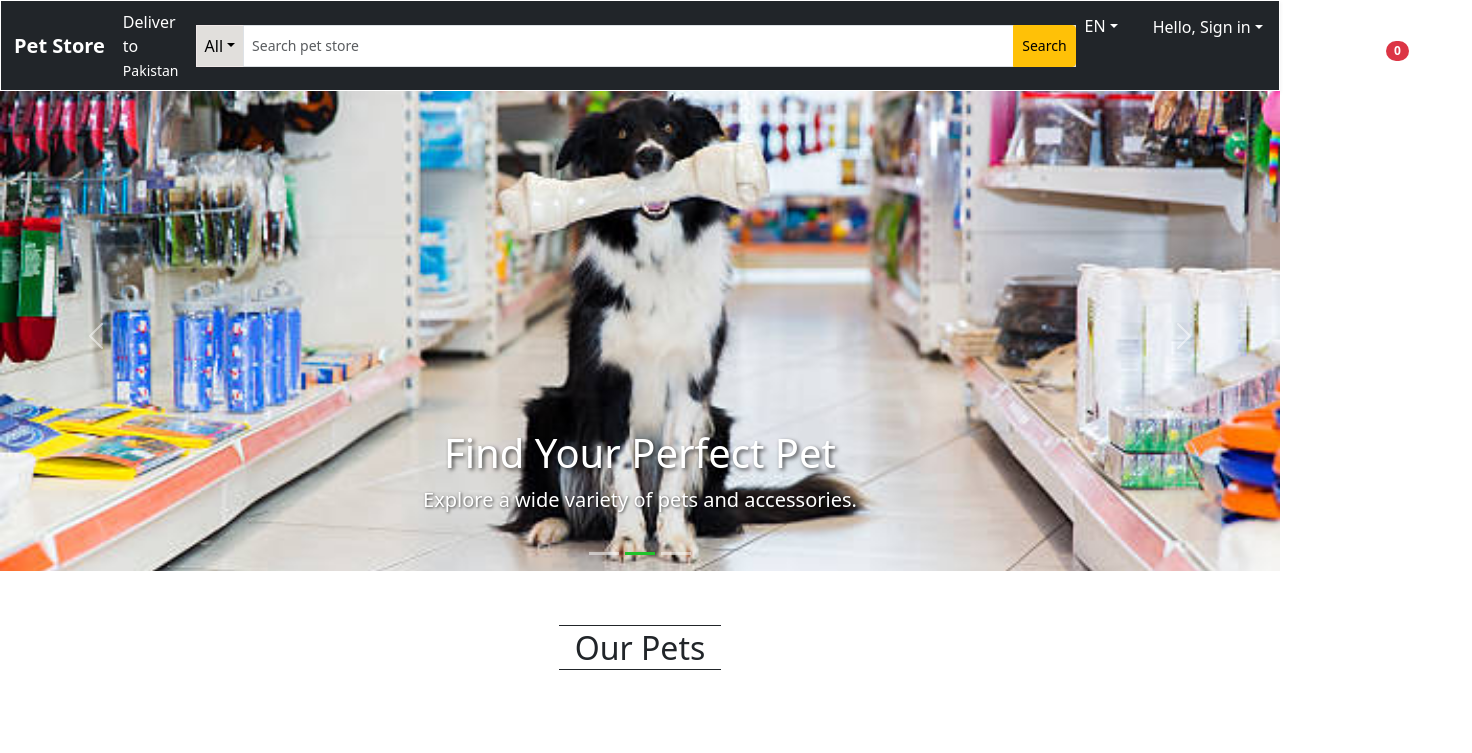
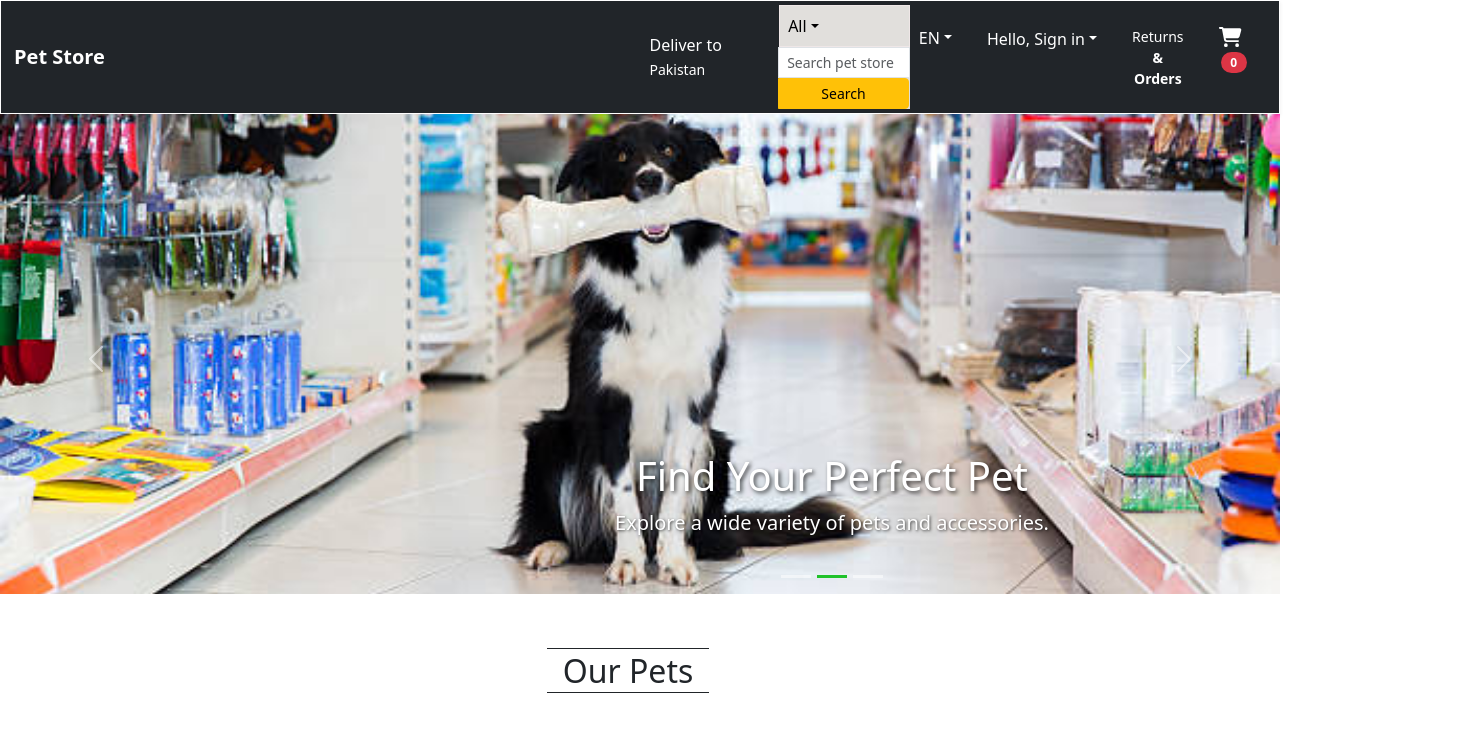
Before and after one commit to nasirwaqas/Pet-Store, a React (Create React App) app in the folder client/: page / in a window 1280 px wide. Shown: the top 753 px of the page, 1472 px wide, since content can reach past the window. Built offline with nearby package versions, Linux system fonts and the light colour scheme; no server answers.

Commit message:
navbar-search change

```diff
--- a/client/src/style/UserNavbar.css
+++ b/client/src/style/UserNavbar.css
@@ -1,3 +1,9 @@
+*{
+    box-sizing: border-box; /* Ensure consistent box sizing */
+    margin: 0; /* Reset default margin */
+    padding: 0; /* Reset default padding */
+    width: 100%;
+}
 /* Logo Style */
 #logo {
     color: white; /* Set text color to white */
@@ -144,7 +150,7 @@
   }
 
   .search-bar  {
-    min-width: 55rem;
+
     background-color: rgb(225, 223, 220);
   }
 
```
